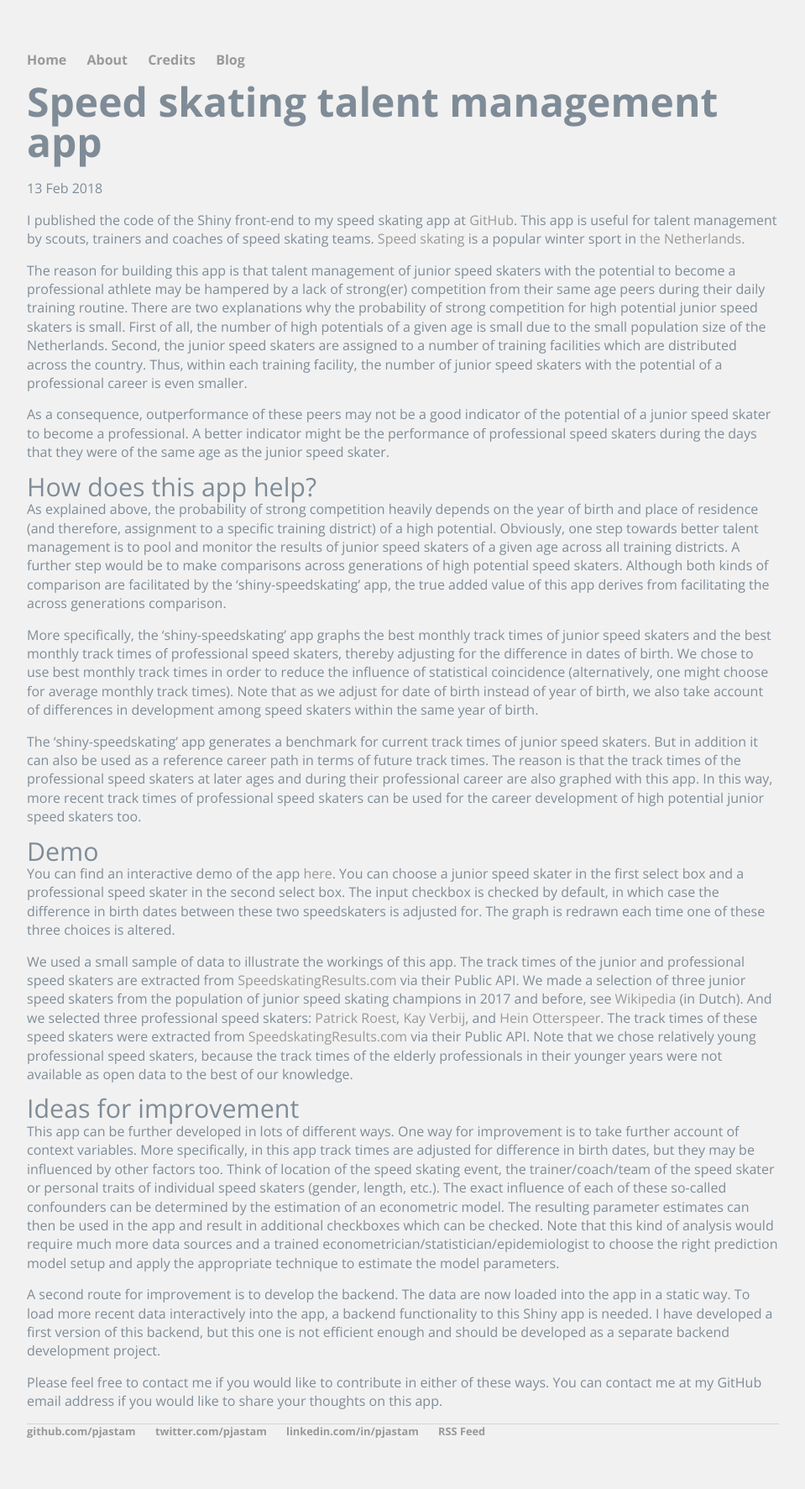
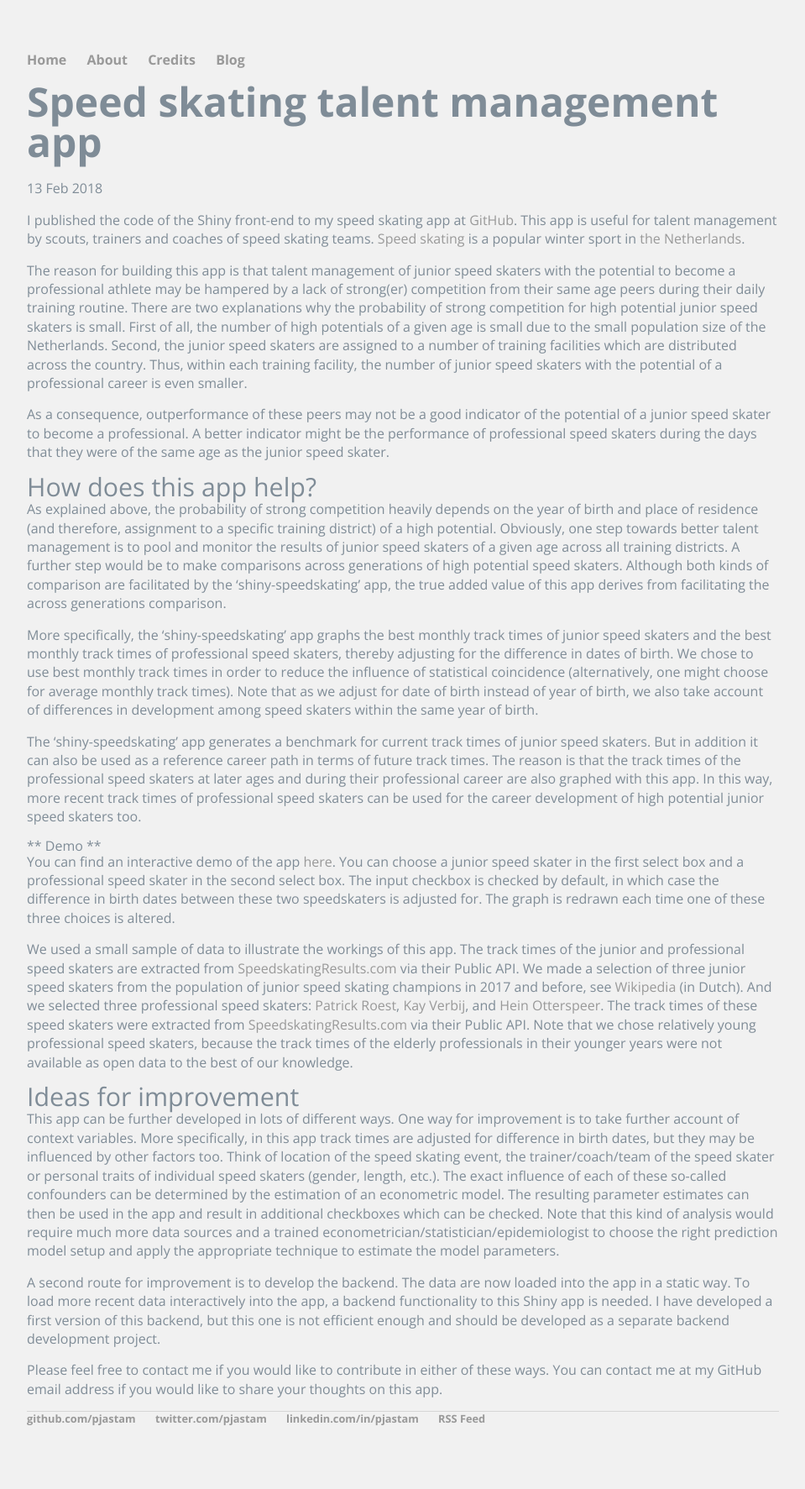
Before and after one commit to pjastam/pjastam.github.io, a Jekyll site: the page built from _posts/2018-02-13-speed-skating-talent-management-app.md, in a window 1280 px wide. Shown: the whole page at 84% size, without its empty margins (160-1119 px from the left). Built offline with Jekyll 4.4.1, drawn with Linux system fonts in a browser that asks for light colours; some web fonts are replaced.

Commit message:
Update syntax

```diff
--- a/_posts/2018-02-13-speed-skating-talent-management-app.md
+++ b/_posts/2018-02-13-speed-skating-talent-management-app.md
@@ -17,7 +17,7 @@ More specifically, the 'shiny-speedskating' app graphs the best monthly track ti
 
 The 'shiny-speedskating' app generates a benchmark for current track times of junior speed skaters. But in addition it can also be used as a reference career path in terms of future track times. The reason is that the track times of the professional speed skaters at later ages and during their professional career are also graphed with this app. In this way, more recent track times of professional speed skaters can be used for the career development of high potential junior speed skaters too.
 
-#### Demo
+##### ** Demo **
 
 You can find an interactive demo of the app [here](https://pjastam.shinyapps.io/speedskating/). You can choose a junior speed skater in the first select box and a professional speed skater in the second select box. The input checkbox is checked by default, in which case the difference in birth dates between these two speedskaters is adjusted for. The graph is redrawn each time one of these three choices is altered.
 
```
